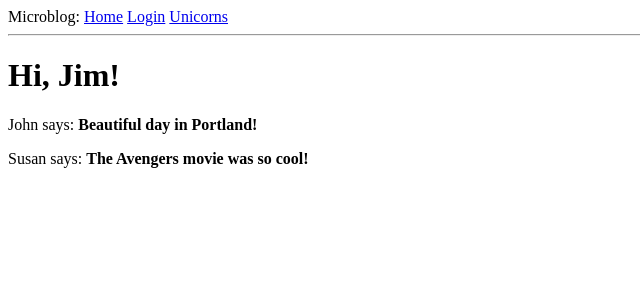
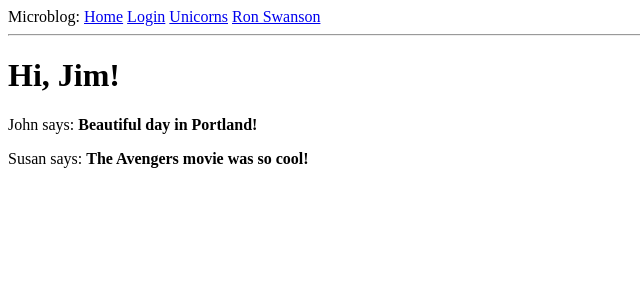
Before and after one commit to Jimwoodward/flask-microblog, a Flask app: page / in a window 1280 px wide. Shown: the top 300 px of the page, without its empty margins (0-640 px from the left). Run offline with Flask 2, Linux system fonts and the light colour scheme.

Commit message:
add ron swanson API functonality

```diff
--- a/app/routes.py
+++ b/app/routes.py
@@ -2,6 +2,7 @@ from flask import render_template, flash, redirect, url_for
 # From the app package we are importing the app flask object
 from app import app
 from app.forms import LoginForm
+from ron_swanson_quotes import get_quote
 
 # The syntax here is that the '@app.route' decoration creates an association between the url that's passed in as the parameter with the following function
 @app.route('/')
@@ -32,3 +33,9 @@ def login():
 @app.route('/unicorns')
 def unicorns():
   return render_template('unicorns.html', title='Unicorns')
+
+@app.route('/ron-swanson-quotes')
+def ron_swanson_quotes():
+  response = get_quote.get_ron_swanson_quote()
+  response_json = response.json()
+  return render_template('ron_swanson.html', quote=response_json[0], title='Ron Swanson')
--- a/app/templates/base.html
+++ b/app/templates/base.html
@@ -12,6 +12,7 @@
             <a href="{{ url_for('index') }}">Home</a>
             <a href="{{ url_for('login') }}">Login</a>
             <a href="{{ url_for('unicorns') }}">Unicorns</a>
+            <a href="{{ url_for('ron_swanson_quotes') }}">Ron Swanson</a>
         </div>
         <hr>
         {% with messages = get_flashed_messages() %}
--- /dev/null
+++ b/app/templates/ron_swanson.html
@@ -0,0 +1,5 @@
+{% extends "base.html" %}
+
+{% block content %}
+    <p>Ron Swanson says, "{{ quote }}"</p>
+{% endblock %}
--- /dev/null
+++ b/test.py
@@ -0,0 +1,4 @@
+from ron-swanson-quotes import get_ron_swanson_quote
+
+result = get_ron_swanson_quote()
+print result
```
Also changed, not shown: ron_swanson_quotes/get_quote.py (added, +9 -0 lines), ron_swanson_quotes/__init__.py (added), 5 other files.
